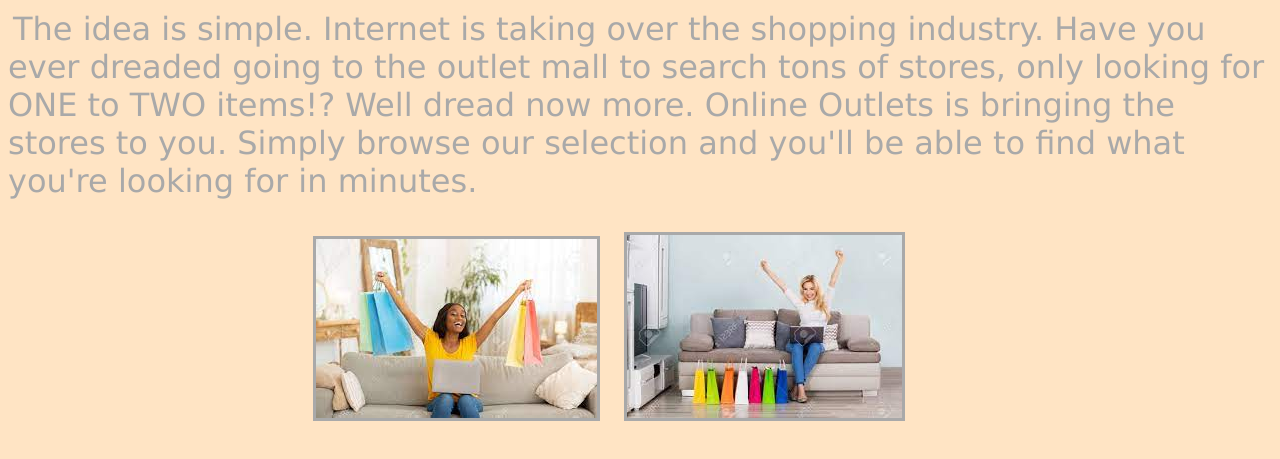
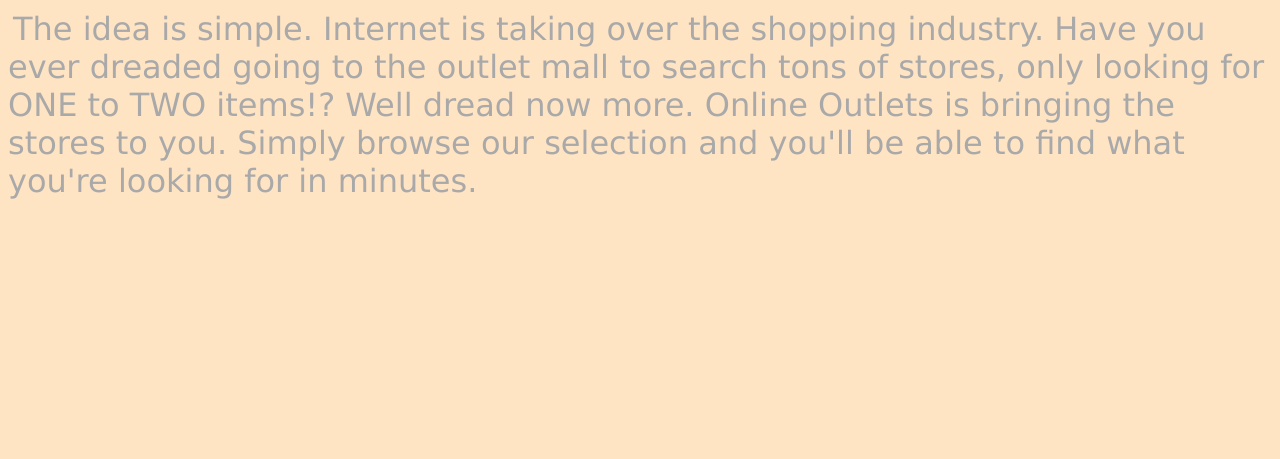
Before and after one commit to cody-hogg/OnlineOrders, a plain HTML site: page index.html in a window 1280 px wide. Shown: the part 181-640 px from the top of the page. Drawn offline with Linux system fonts and the light colour scheme.

Commit message:
Update index.html

```diff
--- a/index.html
+++ b/index.html
@@ -24,19 +24,6 @@
         what you're looking for in minutes.
      </p>
 
-     <div class="pics">
-
-    <img class="lady1"src="/download.jpeg">
-    <img class="lady2"src="/LadyShopping.jpeg">
-
-    </div>
-
-
-
-
-
-
-
 
 </body>
 </html>
```
